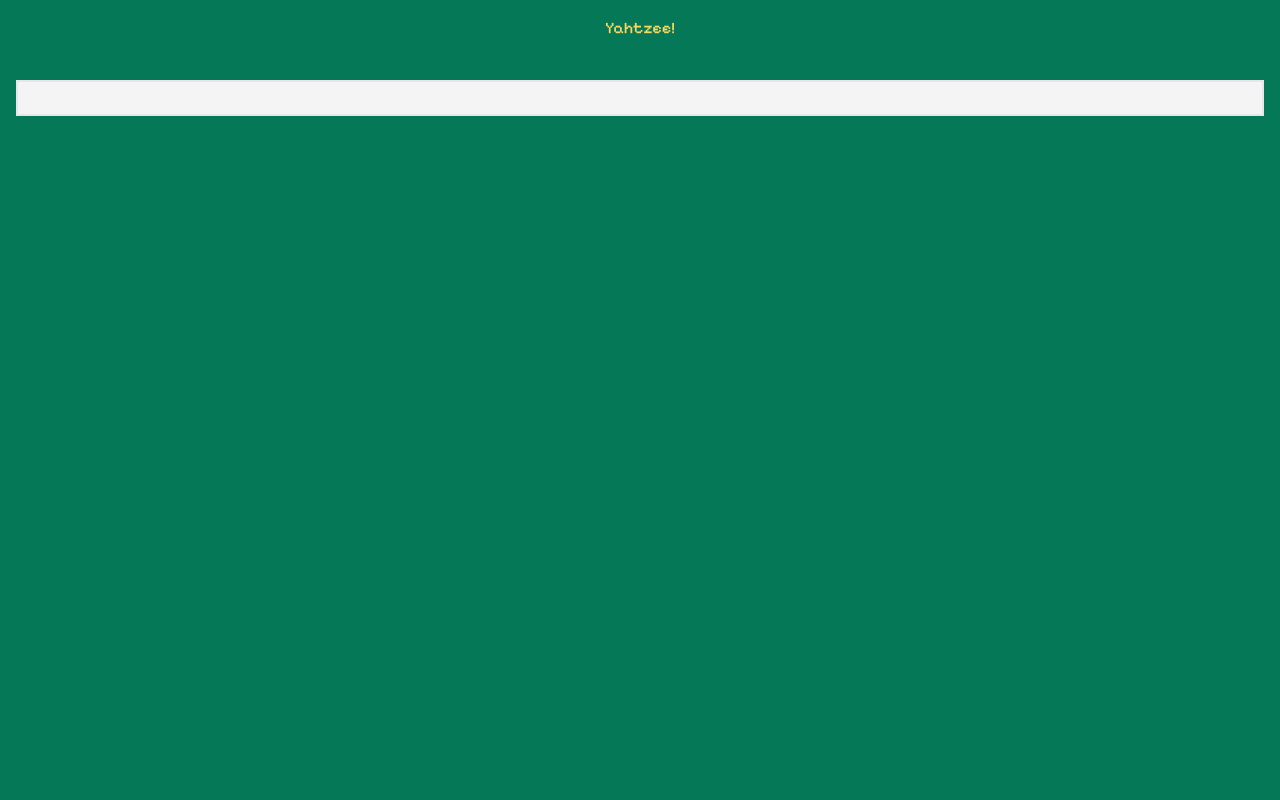
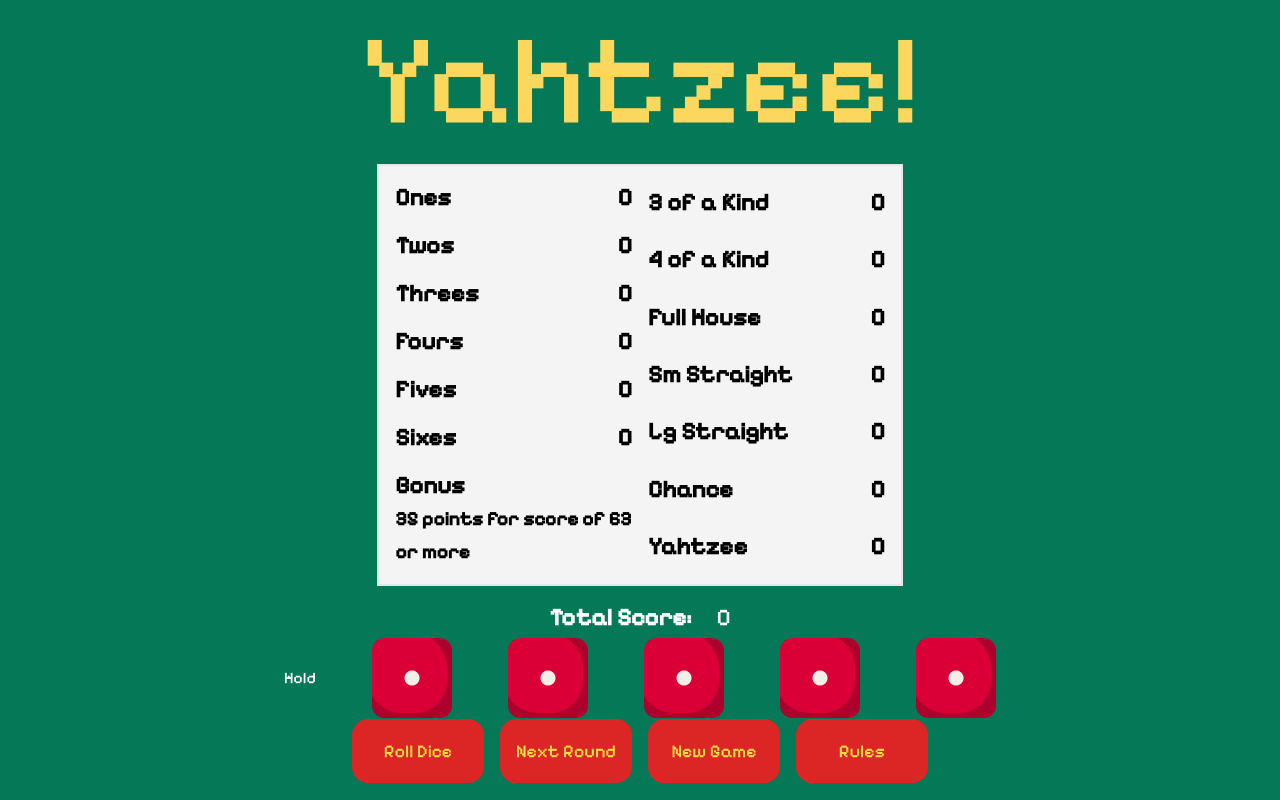
Before and after one commit to frenchie43972/vanilla-yahtzee, a website: page index.html in a window 1280 px wide. Drawn offline with nearby package versions, Linux system fonts and the light colour scheme.

Commit message:
Good progress made

```diff
--- /dev/null
+++ b/dice.js
@@ -0,0 +1,19 @@
+document.querySelector('.rollDice').addEventListener('click', function() {
+    let diceImage = document.querySelectorAll('.dice');
+    let diceShuffle = [];
+
+    diceImage.forEach((dice, index) => {
+        diceShuffle[index] = setInterval(() => {
+            let randomNum = (Math.floor(Math.random() * 6) + 1);
+            dice.src = `./images/dice_${randomNum}.png`
+        }, 100);
+    });
+
+    setTimeout(() => {
+        diceImage.forEach((dice, index) => {
+            clearInterval(diceShuffle[index]);
+            let finalNum = Math.floor(Math.random() * 6) + 1;
+            dice.src = `./images/dice_${finalNum}.png`
+        });
+    }, 1000);
+});
--- a/index.html
+++ b/index.html
@@ -13,15 +13,87 @@
             rel="stylesheet">
     </head>
     <body>
-        <div class="md:container md:mx-auto h-screen bg-emerald-700 text-white p-4">
-            <h1>Yahtzee!</h1>
-            <div class="scorecard-container-lg
-             bg-zinc-100
-             border-2 p-4
-             mt-10">
+        <div class="md:container md:mx-auto h-screen bg-emerald-700 text-white p-4
+            flex flex-col justify-center items-center">
+            <h1 class="w-full text-9xl">Yahtzee!</h1>
+
+            <div class="scorecard-container-lg bg-zinc-100 border-2 p-4
+             mt-5 flex text-black text-2xl">
+                <!-- <div class=" mb-4 mr-5">
+                    <h1 class="w-full text-2xl font-bold text-black">Scorecard</h1>
+                </div> -->
+
+                <div class="flex-1 grid grid-cols-1 gap-4 mr-2">
+                    <div class="flex justify-between items-center font-bold">Ones
+                        <div>0</div>
+                    </div>
+                    <div class="flex justify-between items-center font-bold">Twos
+                        <div>0</div>
+                    </div>
+                    <div class="flex justify-between items-center font-bold">Threes
+                        <div>0</div>
+                    </div>
+                    <div class="flex justify-between items-center font-bold">Fours
+                        <div>0</div>
+                    </div>
+                    <div class="flex justify-between items-center font-bold">Fives
+                        <div>0</div>
+                    </div>
+                    <div class="flex justify-between items-center font-bold">Sixes
+                        <div>0</div>
+                    </div>
+                    <div class="font-bold">Bonus <br>
+                        <small>35 points for score of 63 or more</small>
+                        <!-- <div>0</div> -->
+                    </div>
+                </div>
+
+                <div class="flex-1 grid grid-cols-1 gap-4 ml-2">
+                    <div class="flex justify-between items-center font-bold">3 of a Kind
+                        <div>0</div>
+                    </div>
+                    <div class="flex justify-between items-center font-bold">4 of a Kind
+                        <div>0</div>
+                    </div>
+                    <div class="flex justify-between items-center font-bold">Full House
+                        <div>0</div>
+                    </div>
+                    <div class="flex justify-between items-center font-bold">Sm Straight
+                        <div>0</div>
+                    </div>
+                    <div class="flex justify-between items-center font-bold">Lg Straight
+                        <div>0</div>
+                    </div>
+                    <div class="flex justify-between items-center font-bold">Chance
+                        <div>0</div>
+                    </div>
+                    <div class="flex justify-between items-center font-bold">Yahtzee
+                        <div>0</div>
+                    </div>
+                </div>
+            </div>
+            <div class="col-span-9 mt-4 mb-1 text-2xl">
+                <span class="font-bold mr-5">Total Score:</span>
+                <span id="totalScore">0</span>
+            </div>
+
+            <div class="container flex justify-center h-full max-w-xs space-x-14 items-center">
+                <label for="dice">Hold</label>
+                <img class="dice w-20 h-20" src="./images/dice_1.png" alt="dice1">
+                <img class="dice w-20 h-20" src="./images/dice_1.png" alt="dice2">
+                <img class="dice w-20 h-20" src="./images/dice_1.png" alt="dice3">
+                <img class="dice w-20 h-20" src="./images/dice_1.png" alt="dice4">
+                <img class="dice w-20 h-20" src="./images/dice_1.png" alt="dice5">
+            </div>
+            <div class="container flex justify-center h-full max-w-xl
+                text-yellow-300 text-lg space-x-4 items-center">
+                <button class="rollDice border-solid border-red-600 hover:bg-slate-100 border-2 w-52 h-16 mr-15  bg-red-600 rounded-2xl">Roll Dice</button>
+                <button class="border-solid border-red-600 hover:bg-slate-100 border-2 w-52 h-16 mr-20  bg-red-600 rounded-2xl">Next Round</button>
+                <button class="border-solid border-red-600 hover:bg-slate-100 border-2 w-52 h-16 mr-20  bg-red-600 rounded-2xl">New Game</button>
+                <button class="border-solid border-red-600 hover:bg-slate-100 border-2 w-52 h-16 mr-20  bg-red-600 rounded-2xl">Rules</button>
             </div>
         </div>
 
-        <script src="mainScript.js"></script>
+        <script src="dice.js"></script>
     </body>
 </html>
--- a/mainScript.js
+++ /dev/null
@@ -1 +0,0 @@
-// alert("Hi There!");
--- a/styles.css
+++ b/styles.css
@@ -2,11 +2,14 @@
 @tailwind components;
 @tailwind utilities;
 
+body {
+    font-family: 'Pixelify Sans', sans-serif;
+}
+
 h1 {
     text-align: center;
     color: #FBD85D;
-    font-size: 128px;
-    font-family: 'Pixelify Sans', sans-serif;
+    /* font-size: 128px; */
     margin: 0 auto;
     margin-bottom: 20px;
 }
```
Also changed, not shown: dist/output.css, images/dice_1.png (added), images/dice_2.png (added), images/dice_3.png (added), images/dice_4.png (added), images/dice_5.png (added), images/dice_6.png (added).
